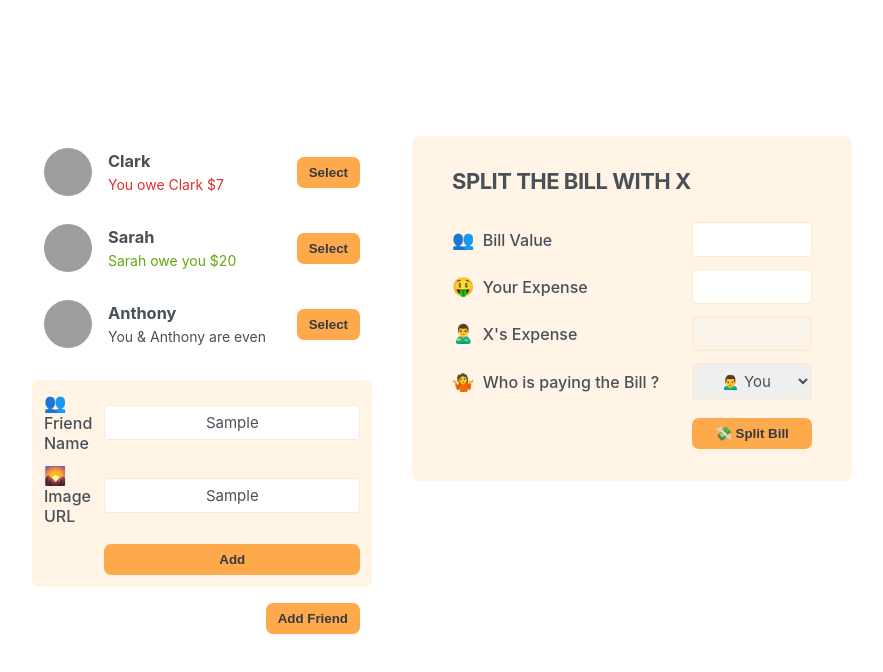
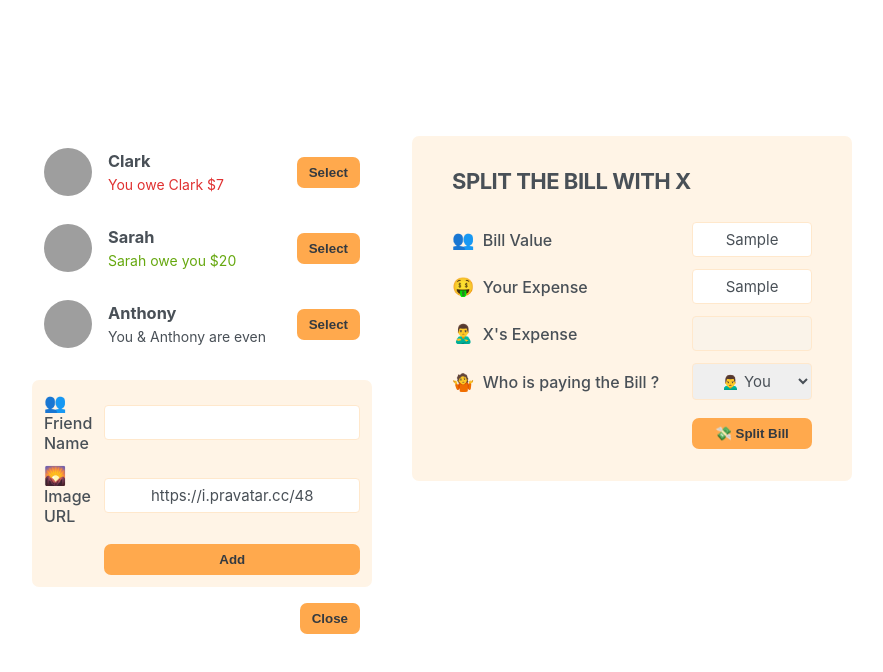
Before and after one commit to mohammedsanaved/react_Zero_To_Pro, a React (Vite) app: page / in a window 1280 px wide. Both pictures are taken after typing "Sample", "Sample" into the empty fields and a click on the button "Add Friend". Shown: the top 672 px of the page, without its empty margins (198-1081 px from the left). Built offline with nearby package versions, Linux system fonts and the light colour scheme; grey boxes are pictures that could not be loaded.

Commit message:
create a friend list

```diff
--- a/src/App.jsx
+++ b/src/App.jsx
@@ -18,28 +18,48 @@ const initialFriends = [
     balance: 0,
   },
 ];
-import React from "react";
+import React, { useState } from "react";
 
 const App = () => {
+  const [showFriend, setShowFriend] = useState(false);
+  const [showExpenceList, setShowExpenceList] = useState(true);
+  const [friends, setFriends] = useState(initialFriends);
+  const handleShowForm = () => {
+    setShowFriend(() => !showFriend);
+  };
+  const handleExpenceList = () => {
+    setShowExpenceList(() => !showExpenceList);
+  };
+  const handleNewFriends = (friend) => {
+    setFriends((friends) => [...friends, friend]);
+    setShowFriend(false);
+  };
+
   return (
     <div className="app">
       <div className="sidebar">
-        <FriendsList />
-        <FormAddFriend />
-        <Button>Add Friend</Button>
+        <FriendsList friends={friends} />
+        {showFriend && <FormAddFriend onAddFriend={handleNewFriends} />}
+        <Button onDisplay={handleShowForm} onShowExpence={handleExpenceList}>
+          {showFriend ? "Close" : "Add Friend"}
+        </Button>
       </div>
-      <FormSplitBill />
+      {showExpenceList && <FormSplitBill />}
     </div>
   );
 };
+export default App;
 
-export default App;
-function FriendsList() {
-  const friends = initialFriends;
+function FriendsList({ friends }) {
+  // const friends = initialFriends;
   return (
     <ul>
       {friends.map((friend) => (
-        <Friend friend={friend} key={friend.id} />
+        <Friend
+          friend={friend}
+          key={friend.id}
+          // onShowExpence={handleExpenceList}
+        />
       ))}
     </ul>
   );
@@ -66,17 +86,52 @@ function Friend({ friend }) {
     </li>
   );
 }
-function Button({ children }) {
-  return <button className="button">{children}</button>;
+function Button({ onDisplay, children }) {
+  return (
+    <button onClick={onDisplay} className="button">
+      {children}
+    </button>
+  );
 }
-function FormAddFriend() {
+function FormAddFriend({ onAddFriend }) {
+  const [name, setName] = useState("");
+  const [image, setImage] = useState("https://i.pravatar.cc/48");
+
+  function handleSubmit(e) {
+    e.preventDefault();
+
+    if (!name || !image) return;
+
+    const id = crypto.randomUUID();
+
+    const newFriend = {
+      id,
+      name,
+      image: `${image}?=${id}`,
+      balance: 0,
+    };
+    onAddFriend(newFriend);
+    setName("");
+    setImage("https://i.pravatar.cc/48");
+  }
+
   return (
-    <form className="form-add-friend">
+    <form className="form-add-friend" onSubmit={handleSubmit}>
       <label>👥️ Friend Name</label>
-      <input type="text" name="user" />
+      <input
+        type="text"
+        value={name}
+        onChange={(e) => setName(e.target.value)}
+        name="user"
+      />
 
       <label>🌄️ Image URL</label>
-      <input type="text" name="imgURL" />
+      <input
+        type="text"
+        name="imgURL"
+        value={image}
+        onChange={(e) => e.target.value}
+      />
 
       <Button>Add</Button>
     </form>
```
